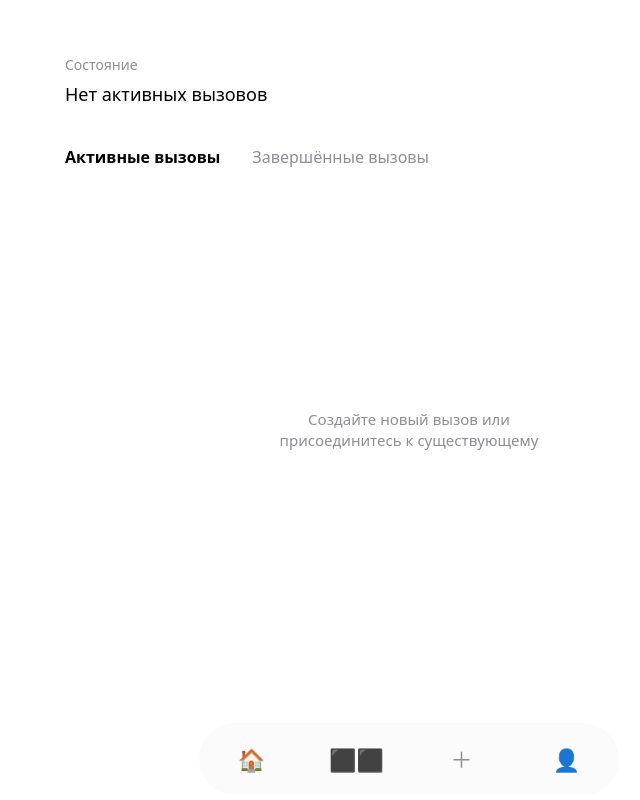
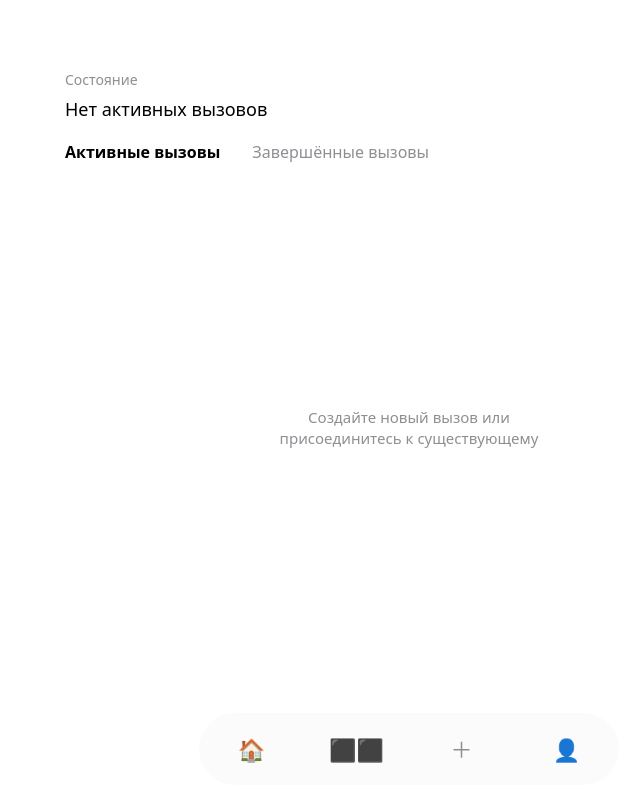
Before and after one commit to nsnacademy/nsn-tgproj, a React (Vite) app: page / in a window 1280 px wide. Shown: the whole page, without its empty margins (231-871 px from the left). Built offline with nearby package versions, Linux system fonts and the light colour scheme.

Commit message:
v1.2 home

```diff
--- a/src/screens/Home/styles.ts
+++ b/src/screens/Home/styles.ts
@@ -11,7 +11,7 @@ export const SafeArea = styled.div`
 /* ОСНОВНОЙ КОНТЕНТ */
 export const HomeContainer = styled.div`
   min-height: 100vh;
-  padding: 55px 16px 140px; /* ⬅️ место под floating nav */
+  padding: 70px 16px 140px; /* ⬅️ место под floating nav */
   display: flex;
   flex-direction: column;
   box-sizing: border-box;
@@ -22,7 +22,7 @@ export const HomeContainer = styled.div`
 
 /* HEADER */
 export const Header = styled.div`
-  margin-bottom: 40px;
+  margin-bottom: 20px;
 `;
 
 export const StatusLabel = styled.div`
@@ -70,7 +70,7 @@ export const EmptyText = styled.div`
 export const FloatingNav = styled.div`
   position: fixed;
   left: 50%;
-  bottom: calc(5px + env(safe-area-inset-bottom));
+  bottom: calc(15px + env(safe-area-inset-bottom));
   transform: translateX(-50%);
 
   width: calc(100% - 3px);
```
